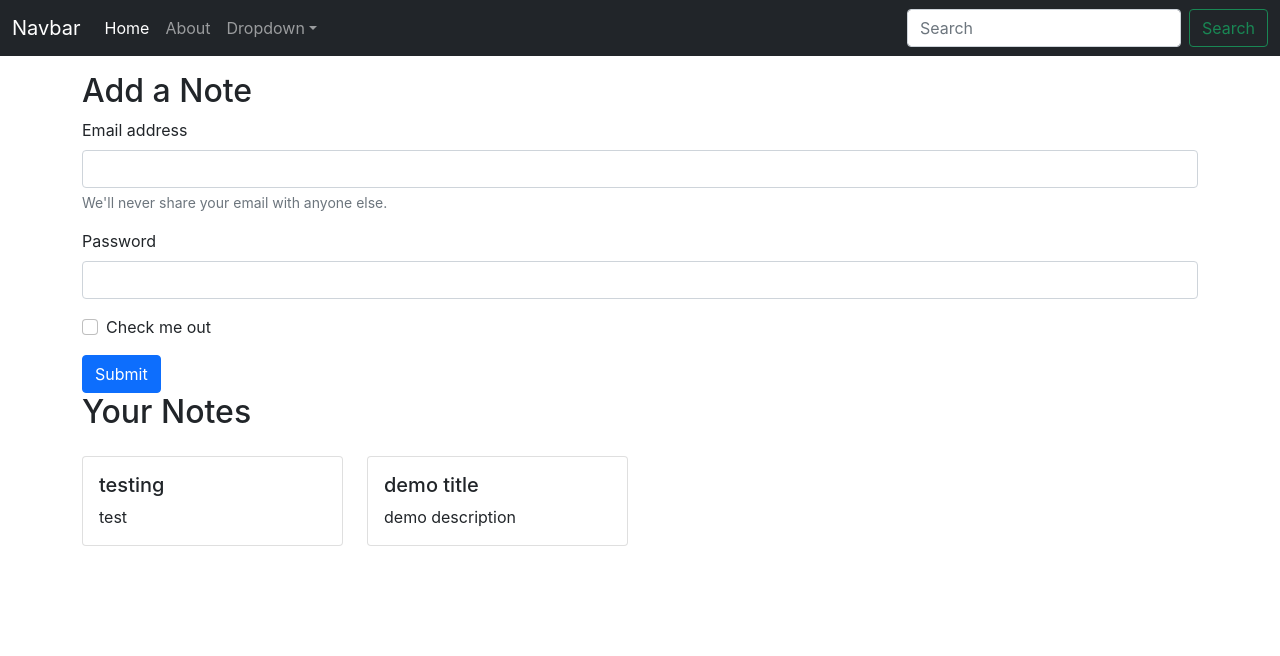
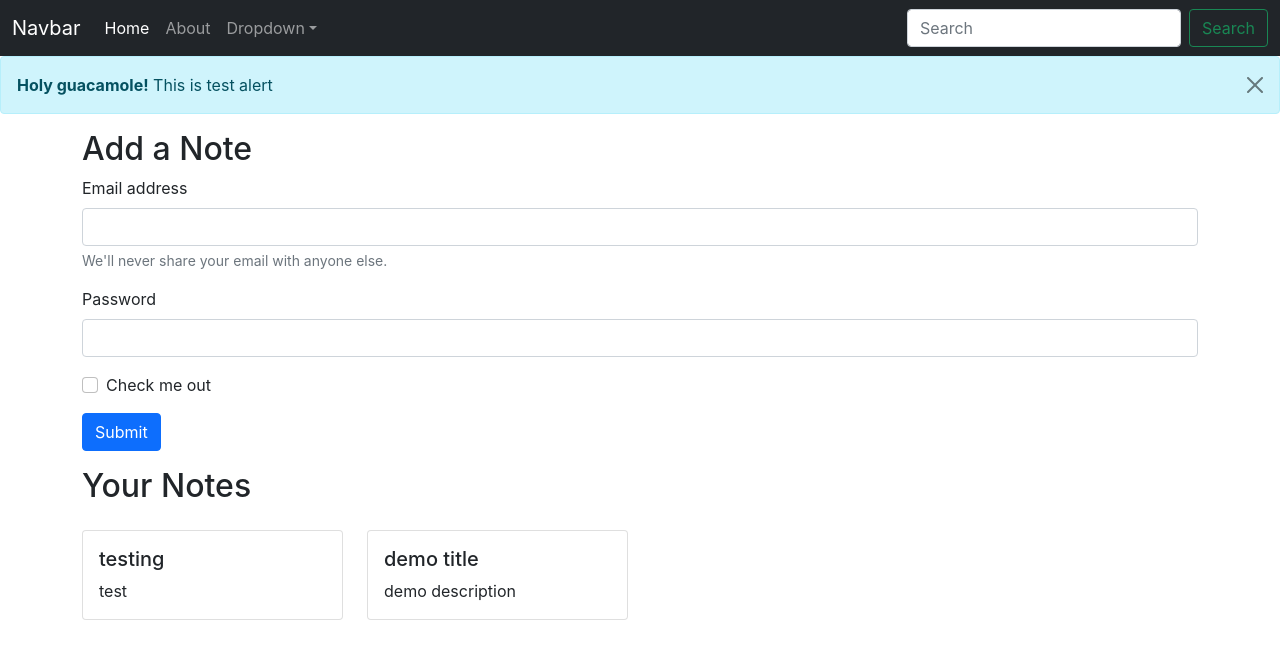
Before and after one commit to SKAhire/notebook, a React (Create React App) app in the folder frontend/: page / in a window 1280 px wide. Shown: the top 656 px of the page. Built offline with nearby package versions, Linux system fonts and the light colour scheme.

Commit message:
added alert

```diff
--- a/frontend/src/App.js
+++ b/frontend/src/App.js
@@ -8,6 +8,7 @@
   Route,
 } from "react-router-dom";
 import NoteState from './context/notes/NoteState';
+import { Alert } from './components/Alert';
 
 
 
@@ -17,7 +18,7 @@
       <NoteState>
         <Router>
           <Navbar title="Notebook" />
-          {/* <Alert alert={alert} /> */}
+          <Alert message="This is test alert" />
           <Routes>
             <Route exact path="/about" element={<About />} />
             <Route exact path="/" element={<Home />} />
--- /dev/null
+++ b/frontend/src/components/Alert.js
@@ -0,0 +1,12 @@
+import React from 'react'
+
+export const Alert = (props) => {
+    return (
+        <div>
+            <div class="alert alert-info alert-dismissible fade show" role="alert">
+                <strong>Holy guacamole!</strong> {props.message}
+                <button type="button" class="btn-close" data-bs-dismiss="alert" aria-label="Close"></button>
+            </div>
+        </div>
+    )
+}
--- a/frontend/src/components/Notes.js
+++ b/frontend/src/components/Notes.js
@@ -6,7 +6,7 @@
     const context = useContext(NoteContext)
     const {notes, setNotes} = context;
     return(
-        <div className="row">
+        <div className="row my-3">
             <h2>Your Notes</h2>
             {notes.map((notes)=>{
                 return <NotesItems notes = {notes} />
```
